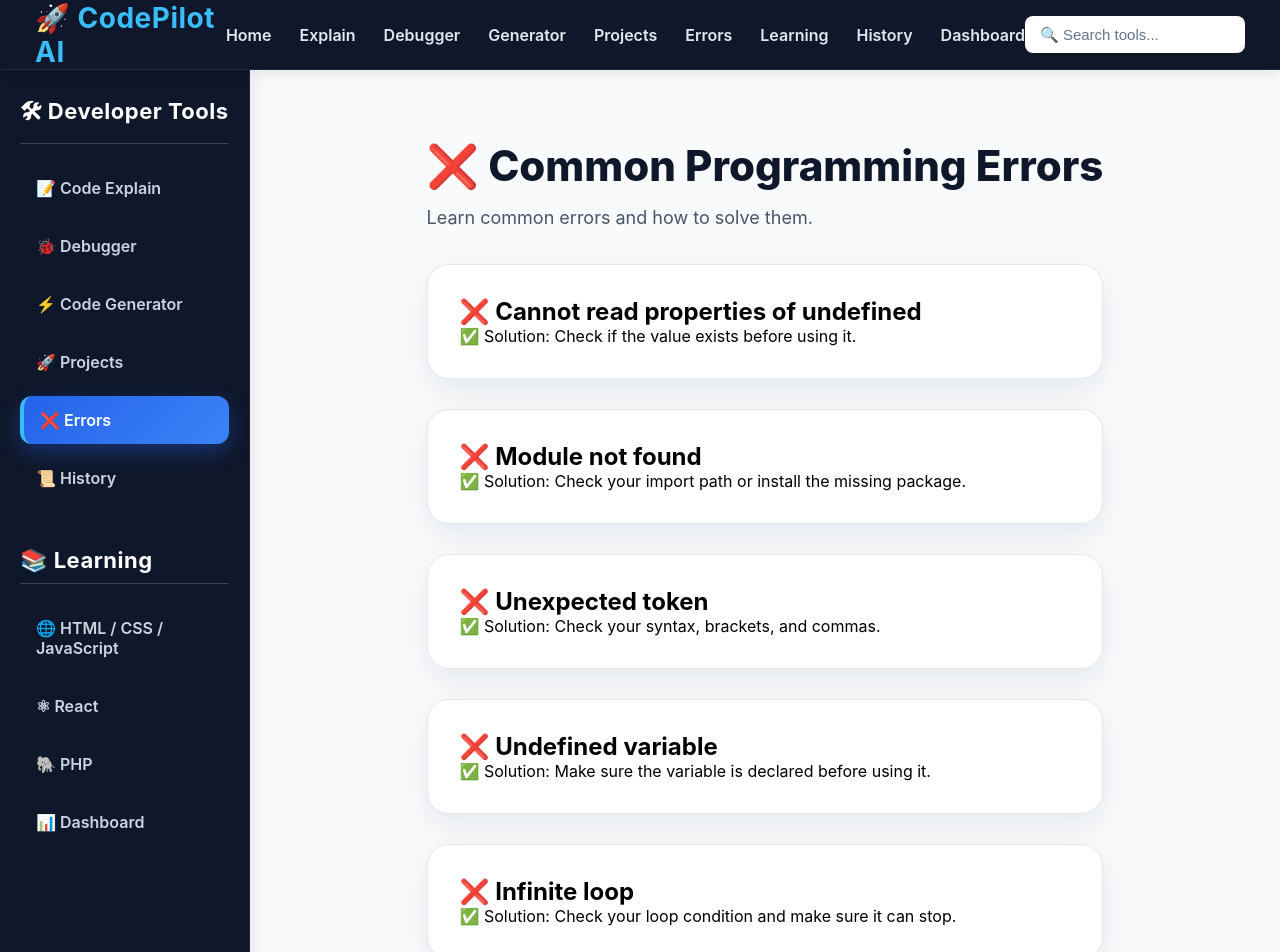
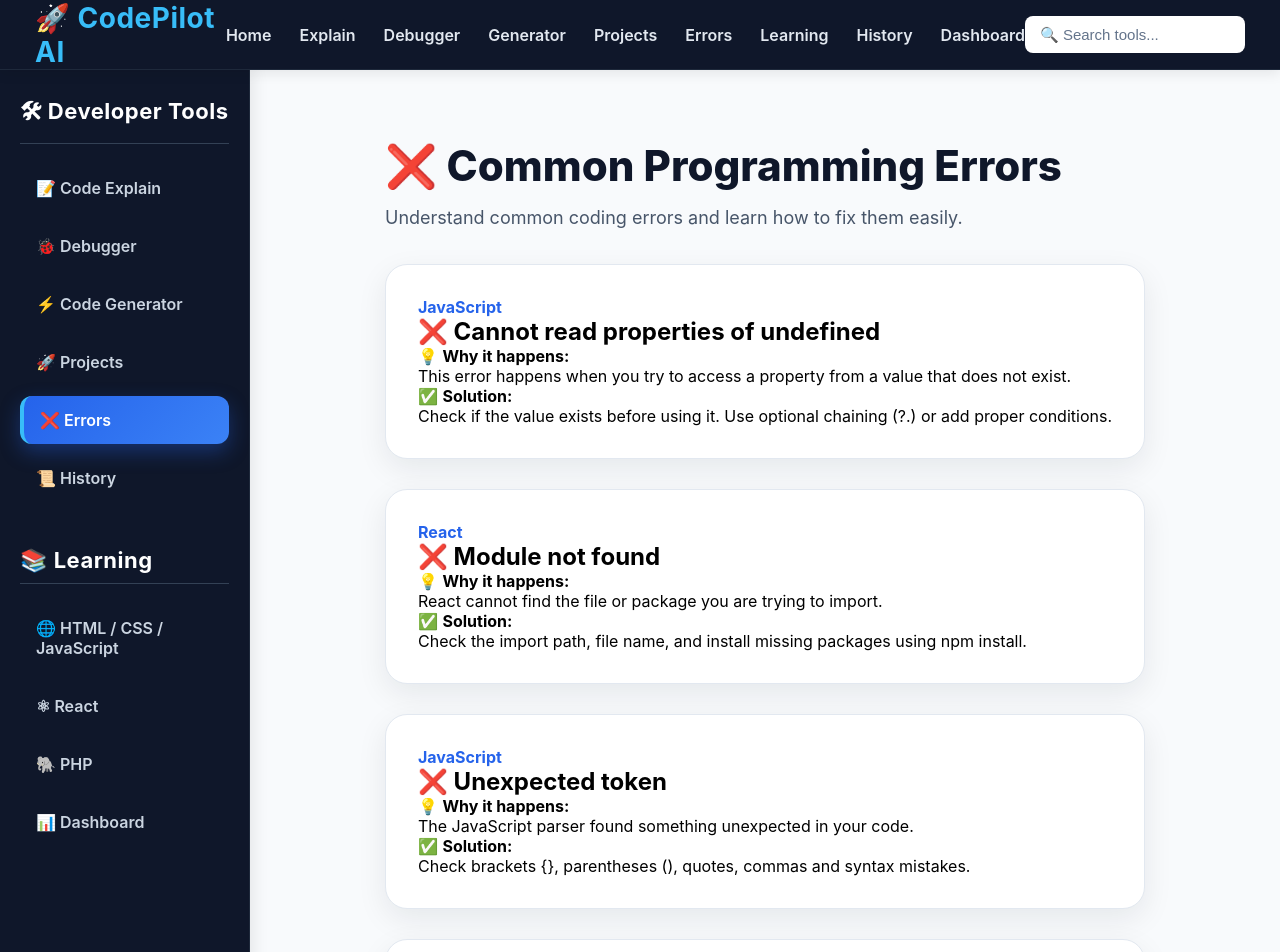
Before and after one commit to amirextra200-clou/CodePilot-AI, a React (Vite) app: page /errors in a window 1280 px wide. Shown: the top 952 px of the page. Built offline with nearby package versions, Linux system fonts and the light colour scheme.

Commit message:
Improve programming errors learning page

```diff
--- a/src/pages/Errors.jsx
+++ b/src/pages/Errors.jsx
@@ -8,36 +8,101 @@ function Errors(){
 
 
         {
+
+            category:"JavaScript",
+
             error:"❌ Cannot read properties of undefined",
-            solution:"Check if the value exists before using it."
+
+            explanation:
+            "This error happens when you try to access a property from a value that does not exist.",
+
+            solution:
+            "Check if the value exists before using it. Use optional chaining (?.) or add proper conditions."
+
+        },
+
+
+
+        {
+
+            category:"React",
+
+            error:"❌ Module not found",
+
+            explanation:
+            "React cannot find the file or package you are trying to import.",
+
+            solution:
+            "Check the import path, file name, and install missing packages using npm install."
+
+        },
+
+
+
+        {
+
+            category:"JavaScript",
+
+            error:"❌ Unexpected token",
+
+            explanation:
+            "The JavaScript parser found something unexpected in your code.",
+
+            solution:
+            "Check brackets {}, parentheses (), quotes, commas and syntax mistakes."
+
+        },
+
+
+
+        {
+
+            category:"Programming",
+
+            error:"❌ Undefined variable",
+
+            explanation:
+            "You are using a variable that was never created or declared.",
+
+            solution:
+            "Declare the variable before using it and check spelling mistakes."
+
+        },
+
+
+
+        {
+
+            category:"Logic",
+
+            error:"❌ Infinite loop",
+
+            explanation:
+            "Your loop keeps running because the stopping condition is never reached.",
+
+            solution:
+            "Check your loop condition and make sure the value changes inside the loop."
+
         },
 
 
         {
-            error:"❌ Module not found",
-            solution:"Check your import path or install the missing package."
-        },
 
+            category:"React",
 
-        {
-            error:"❌ Unexpected token",
-            solution:"Check your syntax, brackets, and commas."
-        },
+            error:"❌ Invalid Hook Call",
 
+            explanation:
+            "React hooks are being used incorrectly.",
 
-        {
-            error:"❌ Undefined variable",
-            solution:"Make sure the variable is declared before using it."
-        },
+            solution:
+            "Use hooks only inside functional components and check duplicate React versions."
 
-
-        {
-            error:"❌ Infinite loop",
-            solution:"Check your loop condition and make sure it can stop."
         }
 
 
     ];
+
 
 
 
@@ -47,14 +112,19 @@ function Errors(){
         <div className="page">
 
 
+
             <h1>
                 ❌ Common Programming Errors
             </h1>
 
 
+
+
             <p>
-                Learn common errors and how to solve them.
+                Understand common coding errors and learn how to fix them easily.
             </p>
+
+
 
 
 
@@ -64,17 +134,71 @@ function Errors(){
                 errors.map((item,index)=>(
 
 
-                    <div className="card" key={index}>
+                    <div
+
+                    className="card"
+
+                    key={index}
+
+                    >
+
+
+
+                        <span
+
+                        style={{
+                            color:"#2563eb",
+                            fontWeight:"bold"
+                        }}
+
+                        >
+
+                            {item.category}
+
+                        </span>
+
+
+
 
 
                         <h2>
+
                             {item.error}
+
                         </h2>
 
 
+
+
+
+
                         <p>
-                            ✅ Solution: {item.solution}
+
+                            💡 <b>Why it happens:</b>
+
+                            <br/>
+
+                            {item.explanation}
+
                         </p>
+
+
+
+
+
+
+                        <p>
+
+                            ✅ <b>Solution:</b>
+
+                            <br/>
+
+                            {item.solution}
+
+                        </p>
+
+
+
 
 
                     </div>
```
